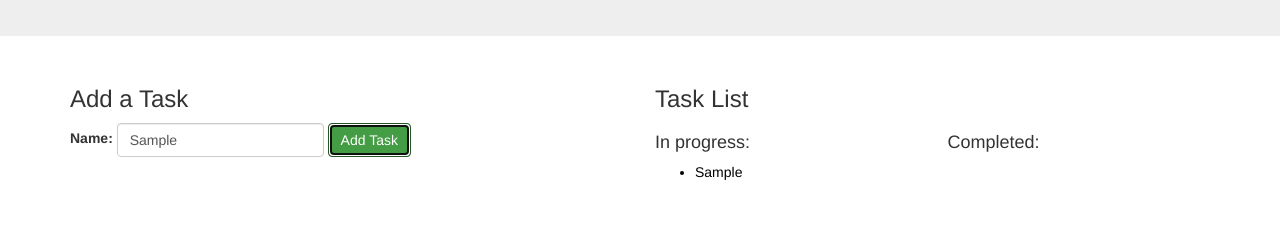
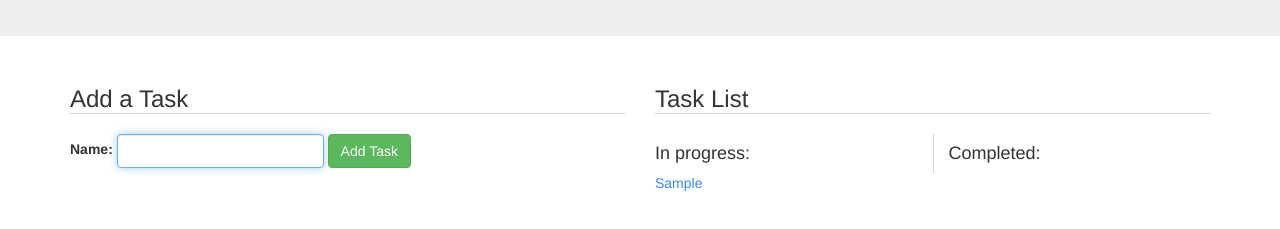
Before and after one commit to tfmertz/Todolist-JS, a plain HTML site: page index.html in a window 1280 px wide. Both pictures are taken after typing "Sample" into the empty fields and a click on the button "Add Task". Shown: the part 159-388 px from the top of the page. Drawn offline with nearby package versions, Linux system fonts and the light colour scheme.

Commit message:
Add list styles

```diff
--- a/css/styles.css
+++ b/css/styles.css
@@ -1,3 +1,13 @@
+h3 {
+  border-bottom: solid 1px lightgrey;
+  margin-bottom: 20px;
+}
+
+ul {
+  padding-left: 0;
+  list-style-type: none;
+}
+
 .inprogress {
   color: #000;
   min-height: 100px;
@@ -5,8 +15,22 @@
 
 .complete {
   color: #ddd;
+  text-decoration: line-through;
 }
 
 .jumbotron {
   text-align: center;
 }
+
+.left-border {
+  border-left: solid 1px lightgrey;
+}
+
+.clickable {
+  color: #3388ff;
+  cursor: pointer;
+}
+
+.clickable:hover {
+  text-decoration: underline;
+}
--- a/index.html
+++ b/index.html
@@ -21,7 +21,7 @@
           <form class="form-inline" id="addTask">
             <div class="form-group">
               <label for="task">Name:</label>
-              <input type="text" id="task" name="task" class="form-control">
+              <input type="text" id="task" name="task" class="form-control" required>
             </div>
             <button class="btn btn-success" type="submit">Add Task</button>
           </form>
@@ -36,7 +36,7 @@
 
               </ul>
             </div>
-            <div class="col-sm-6">
+            <div class="col-sm-6 left-border">
               <h4>Completed:</h4>
               <ul class="complete">
 
--- a/js/scripts.js
+++ b/js/scripts.js
@@ -12,6 +12,9 @@ $(document).ready(function() {
       $(".complete").prepend("<li>" + task.item + "</li>").addClass("complete");
     });
 
+    $("input#task").val("").focus();
+
+
     event.preventDefault();
   });
 
```
